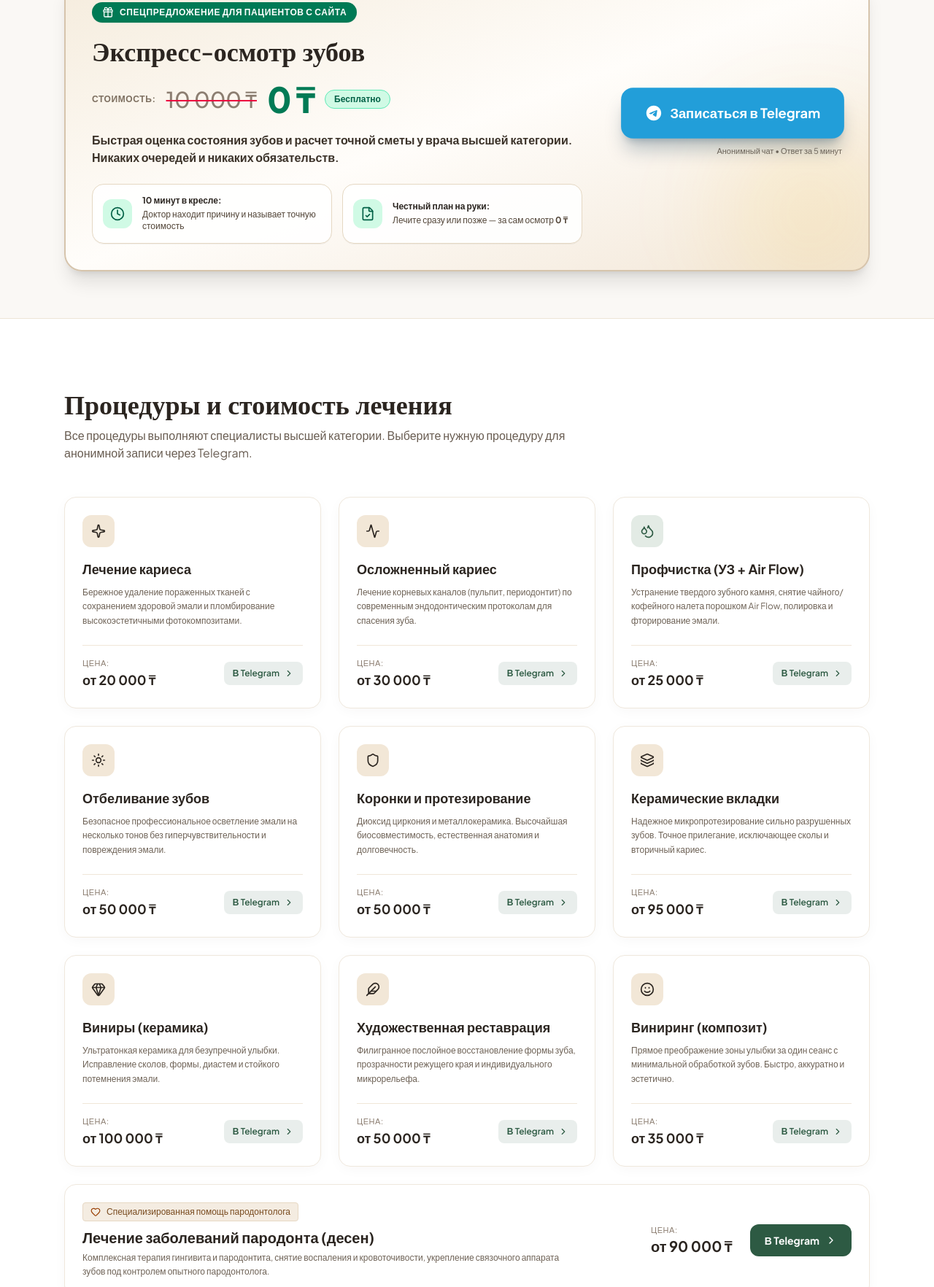
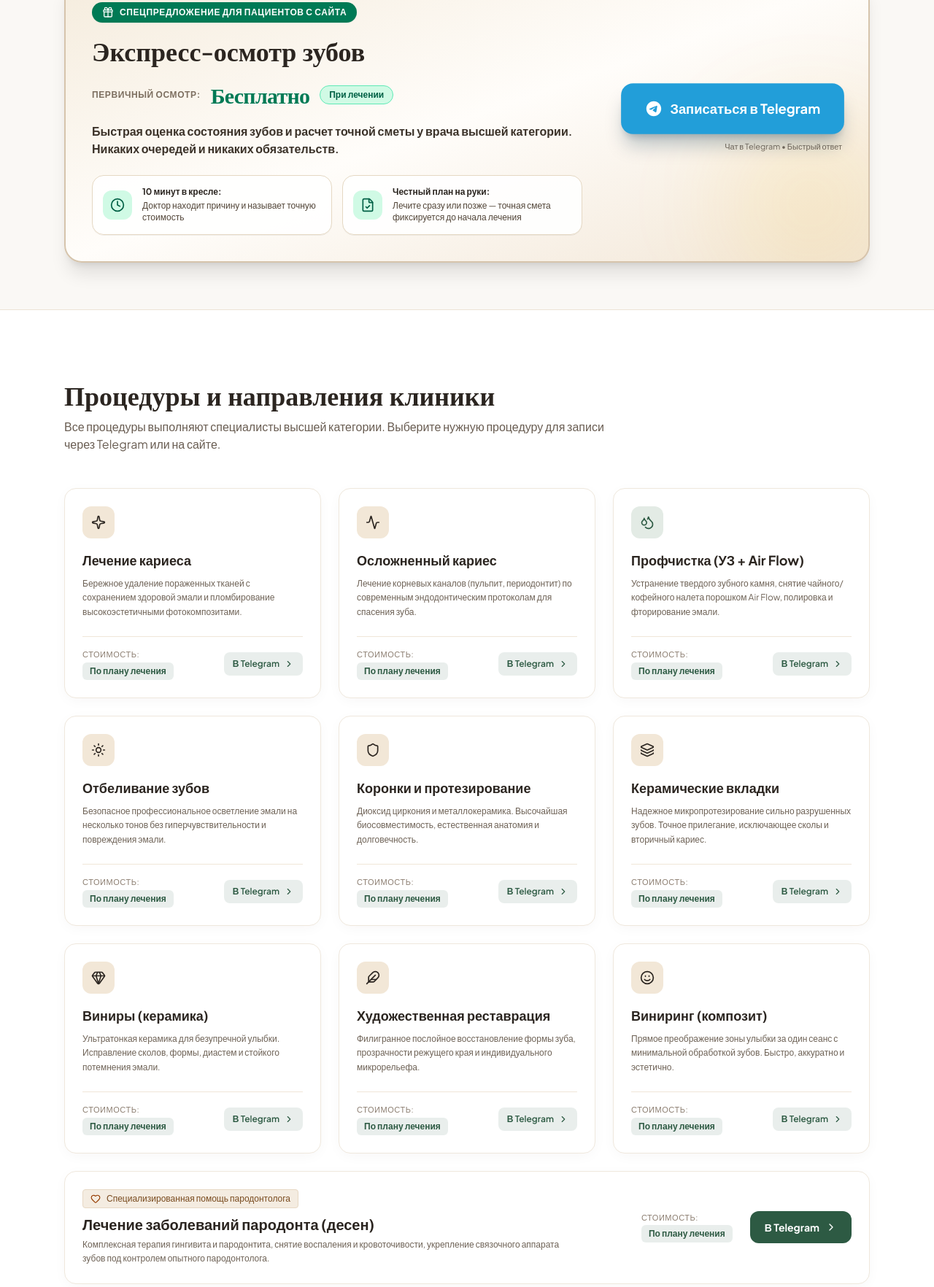
Before and after one commit to johngust/smartdent.kz, a website built with Vite: page index.html in a window 1280 px wide. Shown: the part 946-2710 px from the top of the page at 73% size. Built offline with nearby package versions, Linux system fonts and the light colour scheme; files whose address does not match are found by name; a web font is replaced by a local one.

Commit message:
feat: remove price tags and all anonymity mentions across site

```diff
--- a/index.html
+++ b/index.html
@@ -4,7 +4,7 @@
   <meta charset="UTF-8">
   <meta name="viewport" content="width=device-width, initial-scale=1.0">
   <title>Смарт Дент | Стоматологический кабинет в Алматы</title>
-  <meta name="description" content="Стоматологический кабинет «Смарт Дент» в Алматы. Врачи высшей категории со стажем 28 лет. Бережное лечение зубов без боли, чистка Air Flow, виниры, коронки. Анонимная запись в Telegram!">
+  <meta name="description" content="Стоматологический кабинет «Смарт Дент» в Алматы. Врачи высшей категории со стажем 28 лет. Бережное лечение зубов без боли, чистка Air Flow, виниры, коронки. Удобная запись в Telegram!">
   <link rel="icon" type="image/x-icon" href="/favicon.ico">
   <link rel="icon" type="image/png" href="/favicon.png">
   <!-- Typography: Playfair Display & Plus Jakarta Sans -->
@@ -117,7 +117,7 @@
 
             <a href="#services" class="w-full sm:w-auto inline-flex items-center justify-center gap-2 border border-[#ded1be] hover:border-amber-850 bg-white text-[#45392e] px-6 py-4 rounded-xl transition text-sm font-semibold shadow-2xs">
               <i data-lucide="arrow-down" class="w-4 h-4 text-amber-800"></i>
-              <span>Прайс-лист на процедуры</span>
+              <span>Услуги и направления</span>
             </a>
           </div>
 
@@ -179,17 +179,14 @@
               Экспресс-осмотр зубов
             </h2>
 
-            <!-- Fixed unbreakable price block -->
+            <!-- Clean checkup offer badge -->
             <div class="flex flex-wrap items-center gap-3.5 pt-1">
-              <span class="text-xs text-[#7d6f60] uppercase tracking-wider font-bold">Стоимость:</span>
-              <span class="line-through text-[#8c7e71] text-2xl sm:text-3xl font-medium decoration-rose-600 decoration-2 whitespace-nowrap">
-                10 000 ₸
+              <span class="text-xs text-[#7d6f60] uppercase tracking-wider font-bold">Первичный осмотр:</span>
+              <span class="text-emerald-700 font-extrabold text-2xl sm:text-3xl tracking-tight whitespace-nowrap font-['Playfair_Display',serif]">
+                Бесплатно
               </span>
-              <span class="text-emerald-700 font-extrabold text-3xl sm:text-5xl tracking-tight whitespace-nowrap">
-                0 ₸
-              </span>
-              <span class="text-xs font-bold px-3 py-1 rounded-full bg-emerald-100 text-emerald-800 border border-emerald-300">
-                Бесплатно
+              <span class="text-xs font-semibold px-3 py-1 rounded-full bg-emerald-100 text-emerald-800 border border-emerald-300">
+                При лечении
               </span>
             </div>
 
@@ -215,7 +212,7 @@
                 </div>
                 <div class="text-xs text-[#524538] leading-snug">
                   <span class="font-bold text-[#2b2520] block mb-0.5">Честный план на руки:</span>
-                  Лечите сразу или позже — за сам осмотр <strong>0 ₸</strong>
+                  Лечите сразу или позже — точная смета фиксируется до начала лечения
                 </div>
               </div>
             </div>
@@ -228,7 +225,7 @@
               <svg class="w-6 h-6 fill-current" viewBox="0 0 24 24"><path d="M12 2C6.48 2 2 6.48 2 12s4.48 10 10 10 10-4.48 10-10S17.52 2 12 2zm4.64 6.8c-.15 1.58-.8 5.42-1.13 7.19-.14.75-.42 1-.68 1.03-.58.05-1.02-.38-1.58-.75-.88-.58-1.38-.94-2.23-1.5-.99-.65-.35-1.01.22-1.59.15-.15 2.71-2.48 2.76-2.69a.2.2 0 00-.05-.18c-.06-.05-.14-.03-.21-.02-.09.02-1.49.95-4.22 2.79-.4.27-.76.41-1.08.4-.36-.01-1.04-.2-1.55-.37-.63-.2-1.12-.31-1.08-.66.02-.18.27-.36.74-.55 2.92-1.27 4.86-2.11 5.83-2.51 2.78-1.16 3.35-1.36 3.73-1.36.08 0 .27.02.39.12.1.08.13.19.14.27-.01.06.01.24 0 .38z"/></svg>
               <span>Записаться в Telegram</span>
             </a>
-            <span class="text-[11px] text-[#786a5b]">Анонимный чат • Ответ за 5 минут</span>
+            <span class="text-[11px] text-[#786a5b]">Чат в Telegram • Быстрый ответ</span>
           </div>
 
         </div>
@@ -242,10 +239,10 @@
 
       <div class="max-w-3xl mb-12">
         <h2 class="text-3xl sm:text-4xl font-bold text-[#2b2520] font-['Playfair_Display',serif]">
-          Процедуры и стоимость лечения
+          Процедуры и направления клиники
         </h2>
         <p class="text-[#695d52] text-sm sm:text-base mt-3">
-          Все процедуры выполняют специалисты высшей категории. Выберите нужную процедуру для анонимной записи через Telegram.
+          Все процедуры выполняют специалисты высшей категории. Выберите нужную процедуру для записи через Telegram или на сайте.
         </p>
       </div>
 
@@ -265,8 +262,8 @@
           </div>
           <div class="mt-6 pt-4 border-t border-[#f0e6d8] flex items-center justify-between">
             <div>
-              <span class="text-[11px] text-[#8c7e71] block uppercase tracking-wider">Цена:</span>
-              <span class="text-lg font-bold text-[#2b2520]">от 20 000 ₸</span>
+              <span class="text-[11px] text-[#8c7e71] block uppercase tracking-wider">Стоимость:</span>
+              <span class="text-xs font-bold text-[#2d5a43] bg-[#2d5a43]/10 px-2.5 py-1 rounded-md inline-block">По плану лечения</span>
             </div>
             <a href="javascript:void(0)" role="button" data-service="Лечение кариеса" class="open-booking-modal text-xs font-semibold px-3 py-2 bg-[#2d5a43]/10 text-[#2d5a43] hover:bg-[#2d5a43] hover:text-white rounded-lg transition-colors flex items-center gap-1.5 cursor-pointer">
               <span>В Telegram</span>
@@ -288,8 +285,8 @@
           </div>
           <div class="mt-6 pt-4 border-t border-[#f0e6d8] flex items-center justify-between">
             <div>
-              <span class="text-[11px] text-[#8c7e71] block uppercase tracking-wider">Цена:</span>
-              <span class="text-lg font-bold text-[#2b2520]">от 30 000 ₸</span>
+              <span class="text-[11px] text-[#8c7e71] block uppercase tracking-wider">Стоимость:</span>
+              <span class="text-xs font-bold text-[#2d5a43] bg-[#2d5a43]/10 px-2.5 py-1 rounded-md inline-block">По плану лечения</span>
             </div>
             <a href="javascript:void(0)" role="button" data-service="Лечение кариеса" class="open-booking-modal text-xs font-semibold px-3 py-2 bg-[#2d5a43]/10 text-[#2d5a43] hover:bg-[#2d5a43] hover:text-white rounded-lg transition-colors flex items-center gap-1.5 cursor-pointer">
               <span>В Telegram</span>
@@ -311,8 +308,8 @@
           </div>
           <div class="mt-6 pt-4 border-t border-[#f0e6d8] flex items-center justify-between">
             <div>
-              <span class="text-[11px] text-[#8c7e71] block uppercase tracking-wider">Цена:</span>
-              <span class="text-lg font-bold text-[#2b2520]">от 25 000 ₸</span>
+              <span class="text-[11px] text-[#8c7e71] block uppercase tracking-wider">Стоимость:</span>
+              <span class="text-xs font-bold text-[#2d5a43] bg-[#2d5a43]/10 px-2.5 py-1 rounded-md inline-block">По плану лечения</span>
             </div>
             <a href="javascript:void(0)" role="button" data-service="Лечение кариеса" class="open-booking-modal text-xs font-semibold px-3 py-2 bg-[#2d5a43]/10 text-[#2d5a43] hover:bg-[#2d5a43] hover:text-white rounded-lg transition-colors flex items-center gap-1.5 cursor-pointer">
               <span>В Telegram</span>
@@ -334,8 +331,8 @@
           </div>
           <div class="mt-6 pt-4 border-t border-[#f0e6d8] flex items-center justify-between">
             <div>
-              <span class="text-[11px] text-[#8c7e71] block uppercase tracking-wider">Цена:</span>
-              <span class="text-lg font-bold text-[#2b2520]">от 50 000 ₸</span>
+              <span class="text-[11px] text-[#8c7e71] block uppercase tracking-wider">Стоимость:</span>
+              <span class="text-xs font-bold text-[#2d5a43] bg-[#2d5a43]/10 px-2.5 py-1 rounded-md inline-block">По плану лечения</span>
             </div>
             <a href="javascript:void(0)" role="button" data-service="Лечение кариеса" class="open-booking-modal text-xs font-semibold px-3 py-2 bg-[#2d5a43]/10 text-[#2d5a43] hover:bg-[#2d5a43] hover:text-white rounded-lg transition-colors flex items-center gap-1.5 cursor-pointer">
               <span>В Telegram</span>
@@ -357,8 +354,8 @@
           </div>
           <div class="mt-6 pt-4 border-t border-[#f0e6d8] flex items-center justify-between">
             <div>
-              <span class="text-[11px] text-[#8c7e71] block uppercase tracking-wider">Цена:</span>
-              <span class="text-lg font-bold text-[#2b2520]">от 50 000 ₸</span>
+              <span class="text-[11px] text-[#8c7e71] block uppercase tracking-wider">Стоимость:</span>
+              <span class="text-xs font-bold text-[#2d5a43] bg-[#2d5a43]/10 px-2.5 py-1 rounded-md inline-block">По плану лечения</span>
             </div>
             <a href="javascript:void(0)" role="button" data-service="Лечение кариеса" class="open-booking-modal text-xs font-semibold px-3 py-2 bg-[#2d5a43]/10 text-[#2d5a43] hover:bg-[#2d5a43] hover:text-white rounded-lg transition-colors flex items-center gap-1.5 cursor-pointer">
               <span>В Telegram</span>
@@ -380,8 +377,8 @@
           </div>
           <div class="mt-6 pt-4 border-t border-[#f0e6d8] flex items-center justify-between">
             <div>
-              <span class="text-[11px] text-[#8c7e71] block uppercase tracking-wider">Цена:</span>
-              <span class="text-lg font-bold text-[#2b2520]">от 95 000 ₸</span>
+              <span class="text-[11px] text-[#8c7e71] block uppercase tracking-wider">Стоимость:</span>
+              <span class="text-xs font-bold text-[#2d5a43] bg-[#2d5a43]/10 px-2.5 py-1 rounded-md inline-block">По плану лечения</span>
             </div>
             <a href="javascript:void(0)" role="button" data-service="Лечение кариеса" class="open-booking-modal text-xs font-semibold px-3 py-2 bg-[#2d5a43]/10 text-[#2d5a43] hover:bg-[#2d5a43] hover:text-white rounded-lg transition-colors flex items-center gap-1.5 cursor-pointer">
               <span>В Telegram</span>
@@ -403,8 +400,8 @@
           </div>
           <div class="mt-6 pt-4 border-t border-[#f0e6d8] flex items-center justify-between">
             <div>
-              <span class="text-[11px] text-[#8c7e71] block uppercase tracking-wider">Цена:</span>
-              <span class="text-lg font-bold text-[#2b2520]">от 100 000 ₸</span>
+              <span class="text-[11px] text-[#8c7e71] block uppercase tracking-wider">Стоимость:</span>
+              <span class="text-xs font-bold text-[#2d5a43] bg-[#2d5a43]/10 px-2.5 py-1 rounded-md inline-block">По плану лечения</span>
             </div>
             <a href="javascript:void(0)" role="button" data-service="Лечение кариеса" class="open-booking-modal text-xs font-semibold px-3 py-2 bg-[#2d5a43]/10 text-[#2d5a43] hover:bg-[#2d5a43] hover:text-white rounded-lg transition-colors flex items-center gap-1.5 cursor-pointer">
               <span>В Telegram</span>
@@ -426,8 +423,8 @@
           </div>
           <div class="mt-6 pt-4 border-t border-[#f0e6d8] flex items-center justify-between">
             <div>
-              <span class="text-[11px] text-[#8c7e71] block uppercase tracking-wider">Цена:</span>
-              <span class="text-lg font-bold text-[#2b2520]">от 50 000 ₸</span>
+              <span class="text-[11px] text-[#8c7e71] block uppercase tracking-wider">Стоимость:</span>
+              <span class="text-xs font-bold text-[#2d5a43] bg-[#2d5a43]/10 px-2.5 py-1 rounded-md inline-block">По плану лечения</span>
             </div>
             <a href="javascript:void(0)" role="button" data-service="Лечение кариеса" class="open-booking-modal text-xs font-semibold px-3 py-2 bg-[#2d5a43]/10 text-[#2d5a43] hover:bg-[#2d5a43] hover:text-white rounded-lg transition-colors flex items-center gap-1.5 cursor-pointer">
               <span>В Telegram</span>
@@ -449,8 +446,8 @@
           </div>
           <div class="mt-6 pt-4 border-t border-[#f0e6d8] flex items-center justify-between">
             <div>
-              <span class="text-[11px] text-[#8c7e71] block uppercase tracking-wider">Цена:</span>
-              <span class="text-lg font-bold text-[#2b2520]">от 35 000 ₸</span>
+              <span class="text-[11px] text-[#8c7e71] block uppercase tracking-wider">Стоимость:</span>
+              <span class="text-xs font-bold text-[#2d5a43] bg-[#2d5a43]/10 px-2.5 py-1 rounded-md inline-block">По плану лечения</span>
             </div>
             <a href="javascript:void(0)" role="button" data-service="Лечение кариеса" class="open-booking-modal text-xs font-semibold px-3 py-2 bg-[#2d5a43]/10 text-[#2d5a43] hover:bg-[#2d5a43] hover:text-white rounded-lg transition-colors flex items-center gap-1.5 cursor-pointer">
               <span>В Telegram</span>
@@ -476,9 +473,9 @@
             </div>
             <div class="flex items-center gap-6 shrink-0 pt-4 md:pt-0 border-t md:border-t-0 border-[#f0e6d8]">
               <div>
-                <span class="text-[11px] text-[#8c7e71] block uppercase tracking-wider">Цена:</span>
-                <span class="text-xl font-bold text-[#2b2520]">от 90 000 ₸</span>
-              </div>
+              <span class="text-[11px] text-[#8c7e71] block uppercase tracking-wider">Стоимость:</span>
+              <span class="text-xs font-bold text-[#2d5a43] bg-[#2d5a43]/10 px-2.5 py-1 rounded-md inline-block">По плану лечения</span>
+            </div>
               <a href="javascript:void(0)" role="button" data-service="Лечение кариеса" class="open-booking-modal px-5 py-3 bg-[#2d5a43] hover:bg-[#234835] text-white font-bold rounded-xl transition flex items-center gap-2 text-xs sm:text-sm cursor-pointer">
                 <span>В Telegram</span>
                 <i data-lucide="chevron-right" class="w-4 h-4"></i>
@@ -496,7 +493,7 @@
             <i data-lucide="info" class="w-4 h-4"></i>
           </div>
           <p class="text-xs text-[#5c5044]">
-            Точная стоимость лечения фиксируется на первичном осмотре. <strong>Без скрытых доплат в процессе работы.</strong>
+            План и стоимость лечения фиксируются на первичном осмотре. <strong>Без скрытых доплат в процессе работы.</strong>
           </p>
         </div>
         <a href="javascript:void(0)" role="button" class="open-booking-modal shrink-0 bg-white hover:bg-[#efe6d6] text-amber-900 border border-[#d8c9b5] text-xs font-semibold px-4 py-2 rounded-lg transition shadow-2xs cursor-pointer">
@@ -651,7 +648,7 @@
           Частые вопросы пациентов
         </h2>
         <p class="text-sm text-[#695d52] mt-3">
-          Отвечаем на главные вопросы о лечении, ценах и визите в клинику «Смарт Дент»
+          Отвечаем на главные вопросы о лечении и визите в клинику «Смарт Дент»
         </p>
       </div>
 
@@ -676,14 +673,14 @@
         <details class="group card-craft rounded-2xl p-5 sm:p-6 transition-all [&_summary::-webkit-details-marker]:hidden">
           <summary class="flex items-center justify-between cursor-pointer list-none gap-4">
             <span class="font-bold text-[#2b2520] text-base sm:text-lg group-open:text-amber-900 transition-colors">
-              Как проходит экспресс-осмотр за 10 минут (0 ₸)?
+              Как проходит первичный экспресс-осмотр за 10 минут?
             </span>
             <span class="w-8 h-8 rounded-full bg-[#f3ebe0] text-amber-900 flex items-center justify-center shrink-0 group-open:rotate-180 transition-transform">
               <i data-lucide="chevron-down" class="w-4 h-4"></i>
             </span>
           </summary>
           <div class="mt-4 pt-4 border-t border-[#ede3d4] text-xs sm:text-sm text-[#635649] leading-relaxed">
-            Мы выделяем компактный 10-минутный слот в графике: доктор лично осматривает полость рта, определяет проблему и отдает вам на руки четкий пошаговый план с фиксированными ценами. Осмотр вас ни к чему не обязывает: вы можете начать лечение сразу, записаться на другой день или просто получить профессиональное второе мнение врача высшей категории за 0 ₸.
+            Мы выделяем компактный 10-минутный слот в графике: доктор лично осматривает полость рта, определяет проблему и отдает вам на руки четкий пошаговый план с фиксированными ценами. Осмотр вас ни к чему не обязывает: вы можете начать лечение сразу, записаться на другой день или просто получить профессиональное второе мнение врача высшей категории.
           </div>
         </details>
 
@@ -792,7 +789,7 @@
                 <svg class="w-5 h-5 fill-current" viewBox="0 0 24 24"><path d="M12 2C6.48 2 2 6.48 2 12s4.48 10 10 10 10-4.48 10-10S17.52 2 12 2zm4.64 6.8c-.15 1.58-.8 5.42-1.13 7.19-.14.75-.42 1-.68 1.03-.58.05-1.02-.38-1.58-.75-.88-.58-1.38-.94-2.23-1.5-.99-.65-.35-1.01.22-1.59.15-.15 2.71-2.48 2.76-2.69a.2.2 0 00-.05-.18c-.06-.05-.14-.03-.21-.02-.09.02-1.49.95-4.22 2.79-.4.27-.76.41-1.08.4-.36-.01-1.04-.2-1.55-.37-.63-.2-1.12-.31-1.08-.66.02-.18.27-.36.74-.55 2.92-1.27 4.86-2.11 5.83-2.51 2.78-1.16 3.35-1.36 3.73-1.36.08 0 .27.02.39.12.1.08.13.19.14.27-.01.06.01.24 0 .38z"/></svg>
               </div>
               <div>
-                <div class="text-[11px] text-[#9c9185] uppercase tracking-wider">Анонимная запись в Telegram:</div>
+                <div class="text-[11px] text-[#9c9185] uppercase tracking-wider">Запись через Telegram:</div>
                 <a href="https://t.me/smartdent_kz" target="_blank" rel="noopener noreferrer" class="font-bold text-base text-[#229ed9] hover:underline font-mono">@smartdent_kz</a>
                 <div class="text-xs text-sky-300/90 mt-0.5 flex items-center gap-1.5 font-medium">
                   <i data-lucide="shield-check" class="w-3.5 h-3.5 text-sky-400 shrink-0"></i>
@@ -1033,7 +1030,7 @@
         <p>
           ТОО «Смарт Дент»<br>
           г. Алматы, Медеуский район, ул. Айтеке би, 28 (1 этаж)<br>
-          Анонимная запись: официальный чат Telegram @smartdent_kz • Email: info@smartdent.kz
+          Официальная запись: чат Telegram @smartdent_kz • Email: info@smartdent.kz
         </p>
       </div>
 
```
